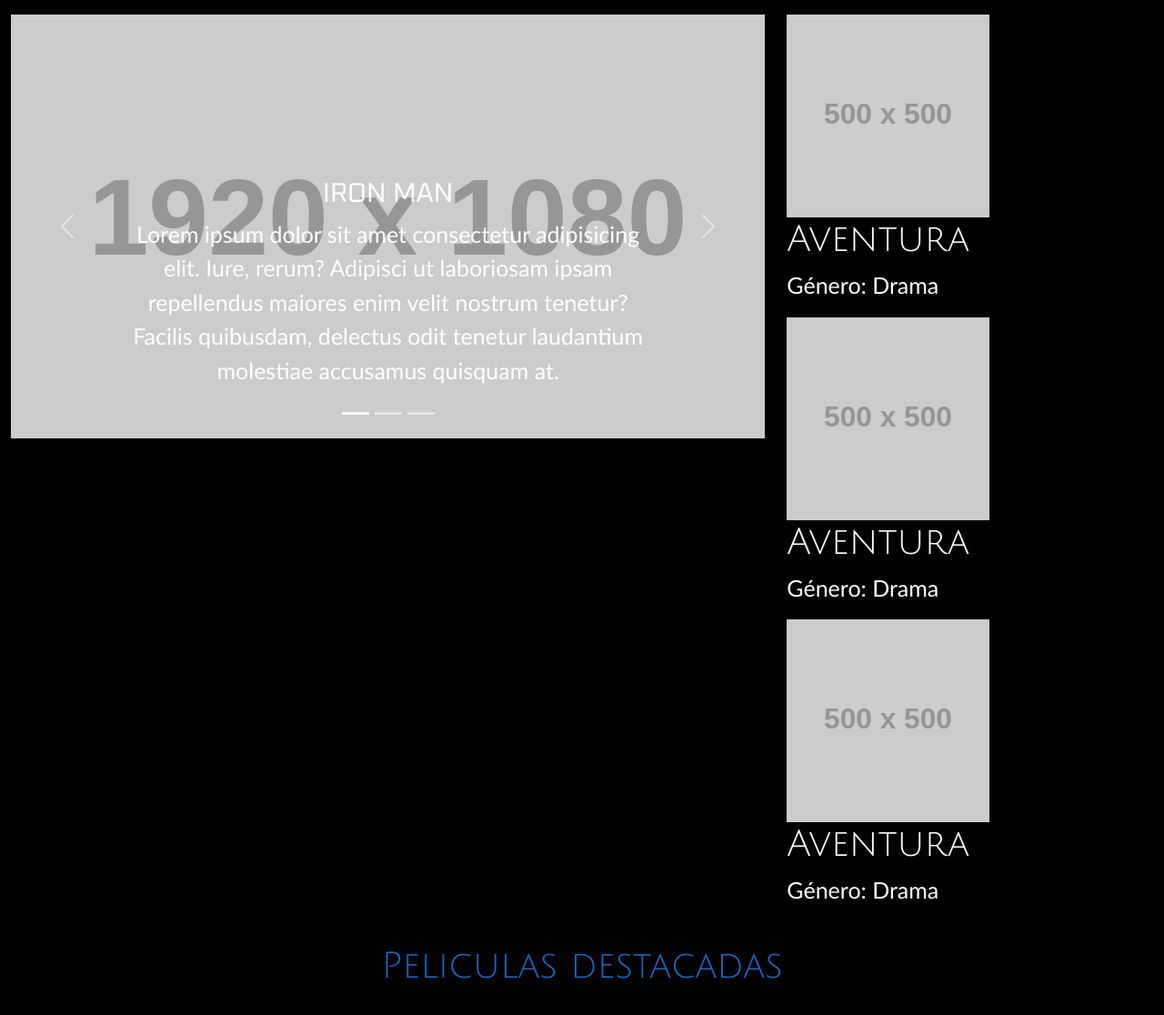
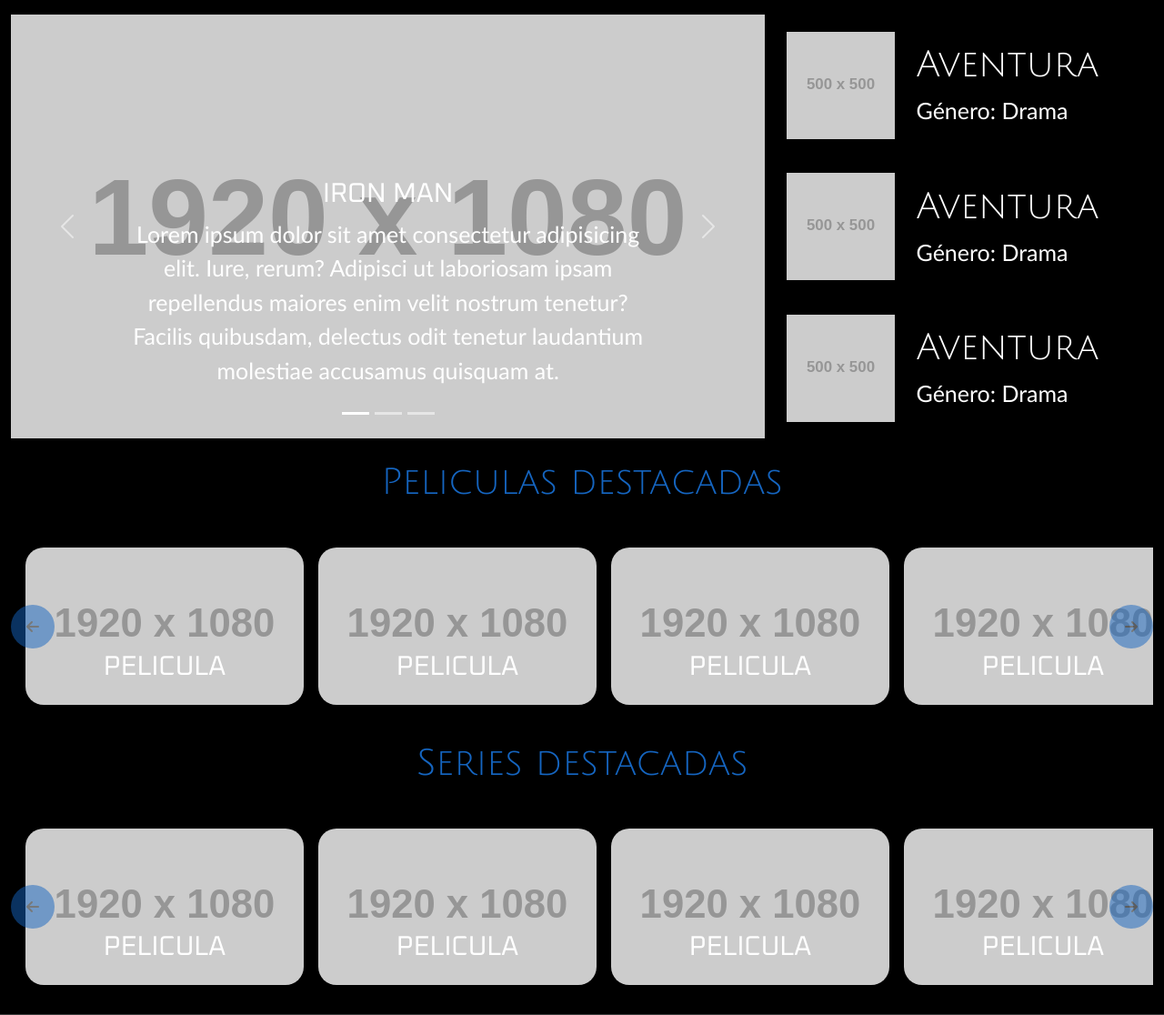
Before and after one commit to bsevrui-mdc/RBDM, a PHP site: page / in a window 1280 px wide. Shown: the part 87-1203 px from the top of the page at 91% size. Run offline with PHP 8.4, Linux system fonts and the light colour scheme; grey boxes labelled with a size stand in for pictures from a placeholder-image service; style sheets or scripts are compiled from the project's sources; some libraries are stand-ins or nearby versions.

Commit message:
working on index

```diff
--- a/index.php
+++ b/index.php
@@ -22,10 +22,10 @@
                 <div class="col-lg-8">
                     <?php include("includes/carrusel-normal.php"); ?>
                 </div>
-                <div class="col-4 d-none d-lg-block topGenero">
-                   <!-- <div class="d-flex flex-column h-100 topGenero"> -->
-                        <div class="row d-flex mb-3">
-                            <div class="col-4 align-content-center imgs">
+                <div class="col-4 d-none d-lg-block">
+                    <div class="d-flex flex-column h-100 topGenero">
+                        <div class="row d-flex flex-grow-1">
+                            <div class="col-4 align-content-center">
                                 <img src="https://placehold.co/500" class="img-fluid">
                             </div>
                             <div class="col align-content-center">
@@ -33,8 +33,8 @@
                                 <div class="genero">Género: Drama</div>
                             </div>
                         </div>
-                        <div class="row d-flex mb-3">
-                            <div class="col-4 align-content-center imgs">
+                        <div class="row d-flex flex-grow-1">
+                            <div class="col-4 align-content-center">
                                 <img src="https://placehold.co/500" class="img-fluid">
                             </div>
                             <div class="col align-content-center">
@@ -42,8 +42,8 @@
                                 <div class="genero">Género: Drama</div>
                             </div>
                         </div>
-                        <div class="row d-flex mb-3">
-                            <div class="col-4 align-content-center imgs">
+                        <div class="row d-flex flex-grow-1">
+                            <div class="col-4 align-content-center">
                                 <img src="https://placehold.co/500" class="img-fluid">
                             </div>
                             <div class="col align-content-center">
@@ -51,7 +51,7 @@
                                 <div class="genero">Género: Drama</div>
                             </div>
                         </div>
-                   <!-- </div> -->
+                    </div>
 
                 </div>
             </div>
```
